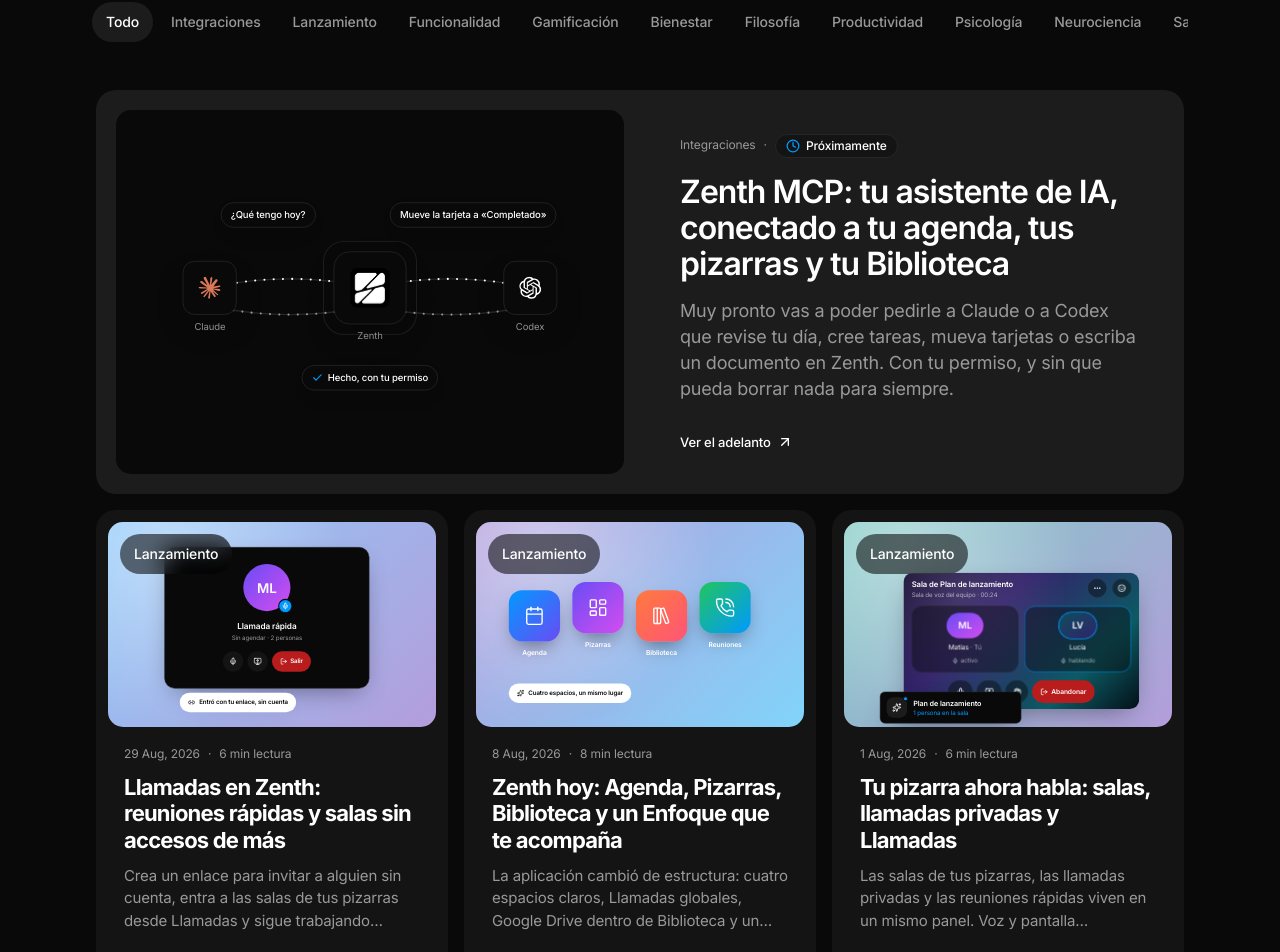
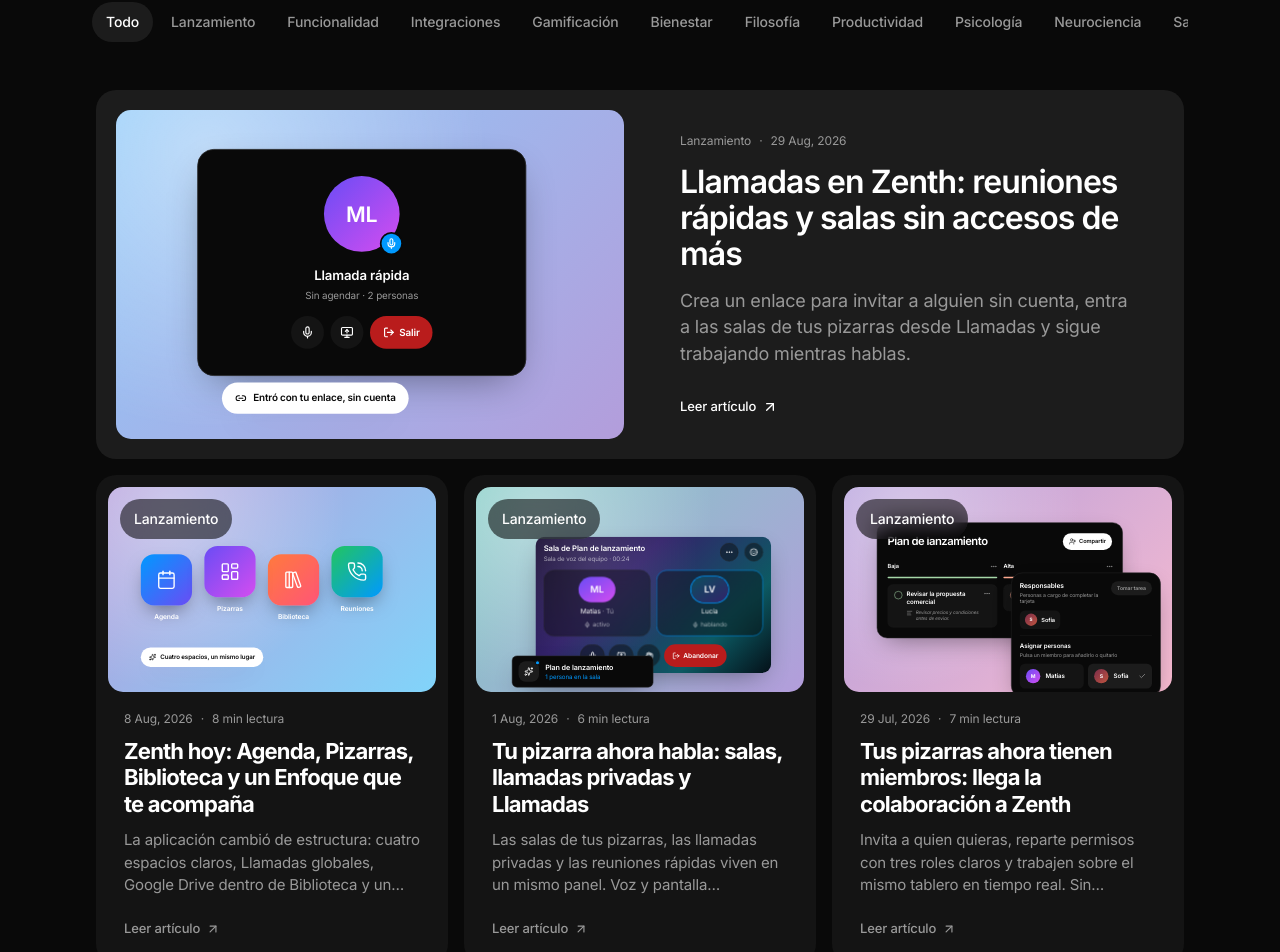
Before and after one commit to MatiasLuzardo15/Zenth-blog, a React (Vite) app: page /blog in a window 1280 px wide. Shown: the part 420-1372 px from the top of the page. Built offline with nearby package versions, Linux system fonts and the light colour scheme.

Commit message:
add funblog2

```diff
--- a/App.tsx
+++ b/App.tsx
@@ -15,7 +15,7 @@
 import NotFound from './components/NotFound';
 import { Helmet } from 'react-helmet-async';
 
-import { BLOG_POSTS } from './constants';
+import { PUBLIC_BLOG_POSTS } from './constants';
 import { getArticle, getCategory } from './content/docs';
 
 function App() {
@@ -64,7 +64,7 @@
       description = 'Novedades de Zenth y artículos sobre atención, hábitos, colaboración y bienestar. Organiza tu día con planificación visual y calma.';
     } else if (location.pathname.startsWith('/blog/')) {
       const postId = location.pathname.split('/').pop();
-      const post = BLOG_POSTS.find(p => p.id === postId);
+      const post = PUBLIC_BLOG_POSTS.find(p => p.id === postId);
       if (post) {
         title = `${post.title} | Blog Zenth`;
         description = post.excerpt;
@@ -219,7 +219,7 @@
 const BlogPostDetailWithParams = () => {
   const { id } = useParams();
   const navigate = useNavigate();
-  const post = BLOG_POSTS.find(p => p.id === id);
+  const post = PUBLIC_BLOG_POSTS.find(p => p.id === id);
 
   if (!post) {
     return <NotFound />;
--- a/components/BlogList.tsx
+++ b/components/BlogList.tsx
@@ -1,6 +1,6 @@
 import React from 'react';
 import { ArrowUpRight } from 'lucide-react';
-import { BLOG_POSTS } from '../constants';
+import { PUBLIC_BLOG_POSTS } from '../constants';
 import ArticleCard from './ArticleCard';
 
 interface BlogListProps {
@@ -10,7 +10,7 @@
 }
 
 const BlogList: React.FC<BlogListProps> = ({ onSelectPost, onSeeAll, limit }) => {
-  const postsToShow = limit ? BLOG_POSTS.slice(0, limit) : BLOG_POSTS;
+  const postsToShow = limit ? PUBLIC_BLOG_POSTS.slice(0, limit) : PUBLIC_BLOG_POSTS;
 
   return (
     <section id="blog" className="scroll-mt-20 py-24 lg:py-32">
--- a/components/BlogPage.tsx
+++ b/components/BlogPage.tsx
@@ -1,6 +1,6 @@
 import React, { useMemo, useState } from 'react';
 import { ArrowLeft, ArrowUpRight } from 'lucide-react';
-import { BLOG_POSTS } from '../constants';
+import { PUBLIC_BLOG_POSTS } from '../constants';
 import ArticleCard from './ArticleCard';
 import BlogCover from './BlogCover';
 import ComingSoonBadge from './ComingSoonBadge';
@@ -17,12 +17,12 @@
   const [category, setCategory] = useState(ALL);
 
   const categories = useMemo(
-    () => [ALL, ...Array.from(new Set(BLOG_POSTS.map(p => p.category)))],
+    () => [ALL, ...Array.from(new Set(PUBLIC_BLOG_POSTS.map(p => p.category)))],
     []
   );
 
   const posts = useMemo(
-    () => (category === ALL ? BLOG_POSTS : BLOG_POSTS.filter(p => p.category === category)),
+    () => (category === ALL ? PUBLIC_BLOG_POSTS : PUBLIC_BLOG_POSTS.filter(p => p.category === category)),
     [category]
   );
 
--- a/components/docs/DocsHome.tsx
+++ b/components/docs/DocsHome.tsx
@@ -29,22 +29,21 @@
     <div className="pb-8">
       <header>
         <p className="t-eyebrow">Documentación</p>
-        <div className="mt-4 flex items-end gap-6 sm:gap-10">
-          <h1 className="t-display-xl text-ink">
-            Todo Zenth,
-            <br />
+        <h1 className="t-display-xl mt-4 text-ink">
+          Todo Zenth,{' '}
+          <span className="whitespace-nowrap">
             explicado.
-          </h1>
-          {/* De pie, a la derecha del título, con la guía en la mano. En el
-              teléfono el titular ocupa todo el ancho y no cabe a su lado. */}
+            {/* En móvil y tablet es más chico. Si la frase no cabe, baja con
+                «explicado» en vez de irse al borde. */}
             <ZenCharacter
               size={104}
               pose="stand"
               holding="book"
               look="left"
-            className="mb-1 hidden shrink-0 sm:block"
+              className="ml-3 inline-block h-[3.2rem] w-12 align-bottom sm:ml-4 sm:h-[4.25rem] sm:w-16 lg:ml-8 lg:h-[6.875rem] lg:w-[6.5rem]"
             />
-        </div>
+          </span>
+        </h1>
         <p className="t-body-lg mt-6 max-w-xl text-ink-muted">
           Guías paso a paso de cada sección de la aplicación. Busca por lo que quieres hacer: no hace
           falta saber cómo se llama la pantalla.
--- a/constants.tsx
+++ b/constants.tsx
@@ -56,7 +56,7 @@
     imageUrl: '/blog/appview.png',
     category: 'Integraciones',
     readTime: '5 min lectura',
-    status: 'soon',
+    status: 'hidden',
   },
   {
     id: '20',
@@ -1003,3 +1003,6 @@
     readTime: '5 min lectura'
   }
 ];
+
+/** Artículos que se listan y se pueden abrir. Los ocultos quedan en el archivo. */
+export const PUBLIC_BLOG_POSTS = BLOG_POSTS.filter(post => post.status !== 'hidden');
--- a/routing/publicPaths.ts
+++ b/routing/publicPaths.ts
@@ -1,10 +1,10 @@
-import { BLOG_POSTS } from '../constants';
+import { PUBLIC_BLOG_POSTS } from '../constants';
 import { DOC_ARTICLES, DOC_CATEGORIES, docHref } from '../content/docs';
 
 /** Shared with the build: only published content gets an HTTP 200. */
 export const PUBLIC_PATHS = [
   '/', '/blog', '/privacy', '/terms', '/faq', '/docs',
-  ...BLOG_POSTS.map(post => `/blog/${post.id}`),
+  ...PUBLIC_BLOG_POSTS.map(post => `/blog/${post.id}`),
   ...DOC_CATEGORIES.map(category => `/docs/${category.id}`),
   ...DOC_ARTICLES.map(article => docHref(article)),
 ];
--- a/types.ts
+++ b/types.ts
@@ -11,10 +11,10 @@
   readTime?: string;
   /**
    * `soon`: adelanto de algo que todavía no está disponible. Se muestra como
-   * «Próximamente» en lugar de la fecha y el artículo abre con un aviso. Sin
-   * este campo, el artículo está publicado.
+   * «Próximamente» en lugar de la fecha y el artículo abre con un aviso.
+   * `hidden`: no se lista ni se abre. Sin este campo, el artículo está publicado.
    */
-  status?: 'soon';
+  status?: 'soon' | 'hidden';
 }
 
 export const isComingSoon = (post: Pick<BlogPost, 'status'>) => post.status === 'soon';
```
Also changed, not shown: 8 other files (tests, documents, lock files or other folders). Lines whose indentation alone changed are shown as unchanged.
